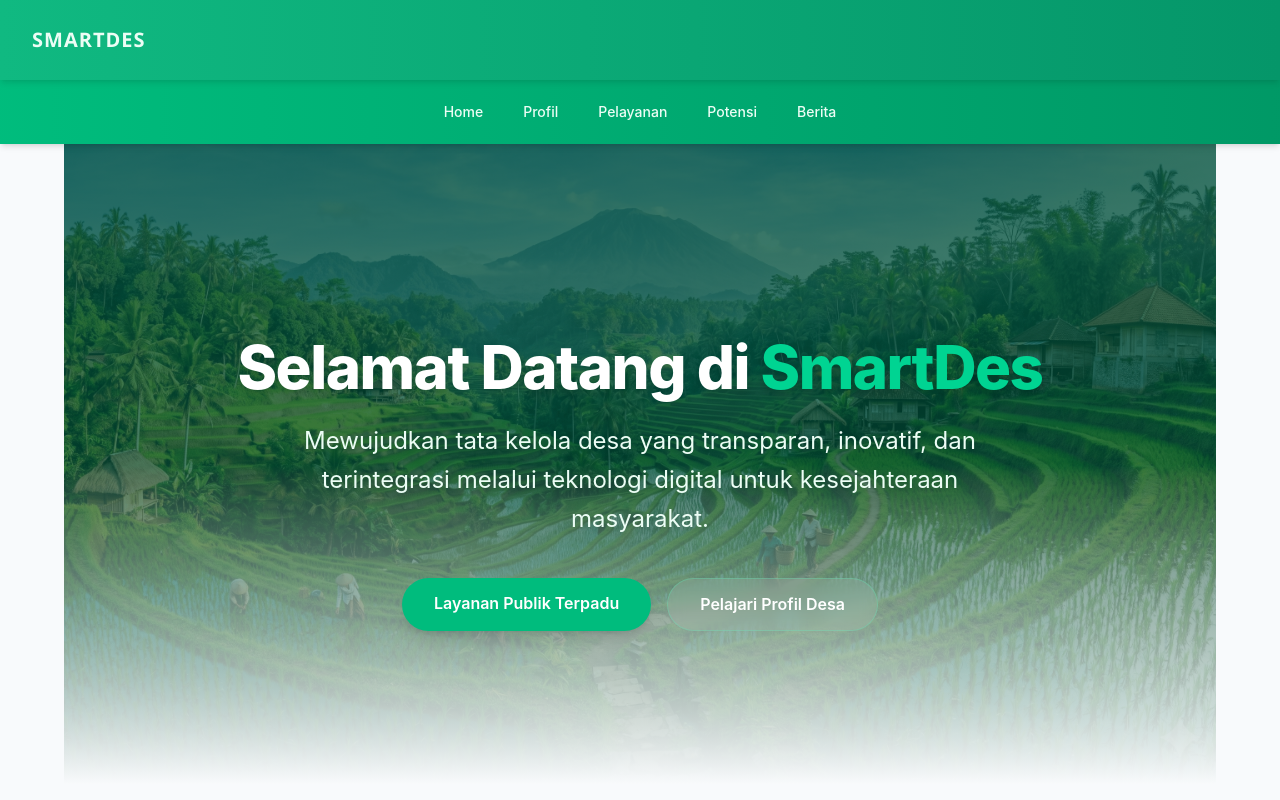
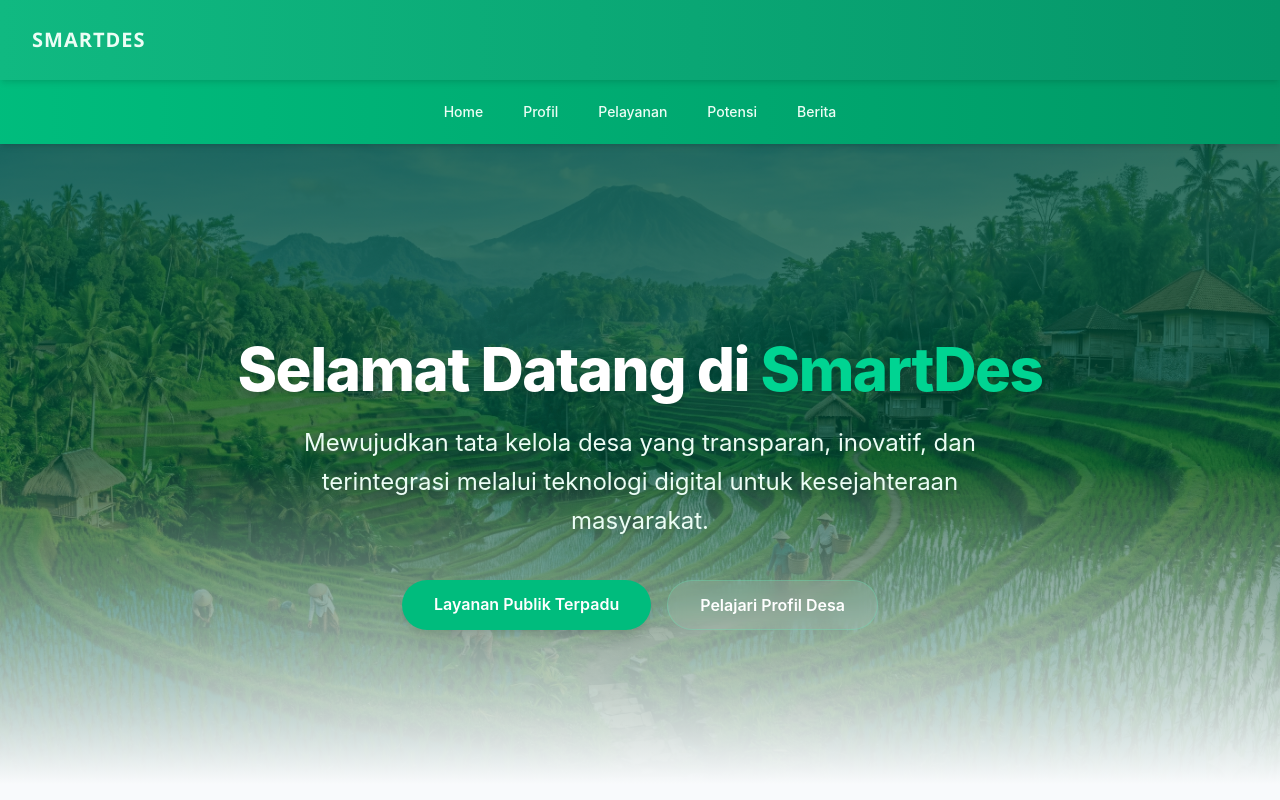
Before and after one commit to muhammadarlianoscar-uti/TA-WEB-24-SEMBADE, a Next.js app: page / in a window 1280 px wide. Shown: the top 800 px of the page. Built offline with nearby package versions, Linux system fonts and the light colour scheme.

Commit message:
perubahan agar content full pada layar

```diff
--- a/app/layout.tsx
+++ b/app/layout.tsx
@@ -43,9 +43,8 @@ export default function RootLayout({
 
         <Navbar />
 
-        <main className="content">
+       <main className="w-full">
           {children}
-
         </main>
         {/* membuat footer */}
         <footer>Copyright &copy; SMARTDES 2026</footer>
```
